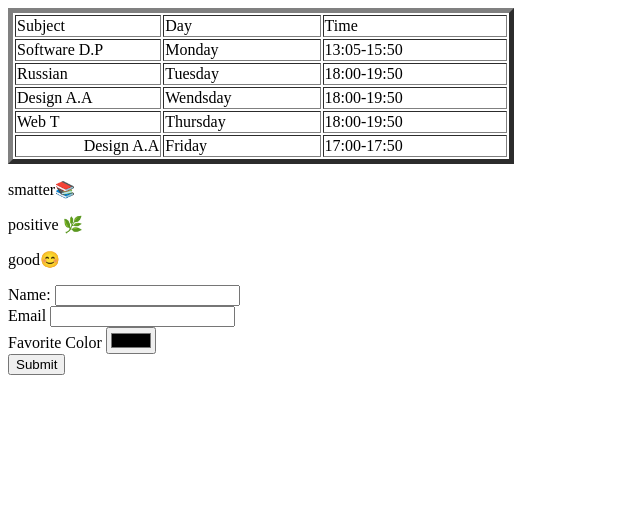
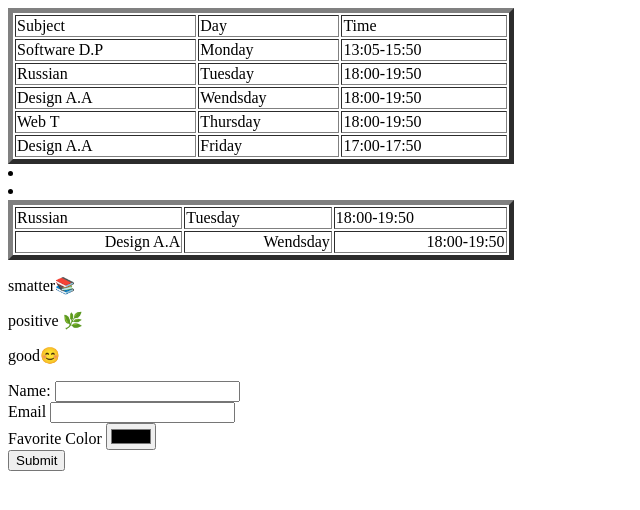
Before and after one commit to Tayalov/web-asik-1, a plain HTML site: page lesson/part2.html in a window 1280 px wide. Shown: the whole page, without its empty margins (0-640 px from the left). Drawn offline with Linux system fonts and the light colour scheme.

Commit message:
Update part2.html

```diff
--- a/lesson/part2.html
+++ b/lesson/part2.html
@@ -26,16 +26,31 @@
             <td>18:00-19:50</td>
         </tr>
         <tr>
-           <td align="left">Web T</td>
+           <td>Web T</td>
             <td>Thursday</td>
             <td>18:00-19:50</td>
         </tr>
         <tr>
-           <td align="right" width="30%">Design A.A</td>
+           <td>Design A.A</td>
             <td>Friday</td>
             <td>17:00-17:50</td>
         </tr>
     </table>
+
+     <li><table border='5' width='40%' heights='100px'></li>
+   <li><tr>
+            <td align="left">Russian</td>
+            <td align="left">Tuesday</td>
+            <td align="left">18:00-19:50</td></li>
+
+         </tr>
+     <tr>
+           <td align="right">Design A.A</td>
+            <td align="right">Wendsday</td>
+            <td align="right">18:00-19:50</td>
+        </tr>
+   </table>
+
     <p> smatter📚</p>
     <p> positive 🌿</p>
     <p> good😊</p>
@@ -56,4 +71,5 @@
         <input type="Submit" name="signup" />
     </form>
 </body>
+
 </html>
```
